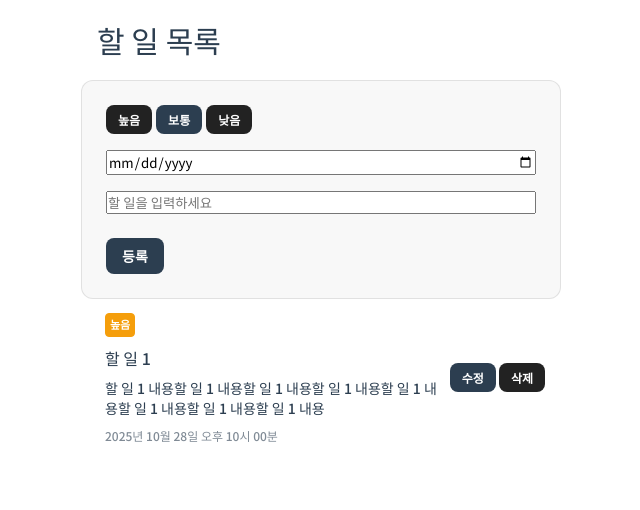
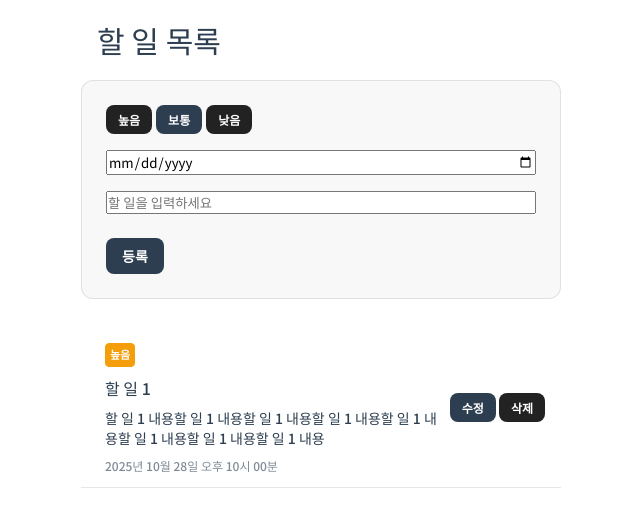
Before and after one commit to suinkimme/krafton-take-home-test, a Vue app: page / in a window 1280 px wide. Shown: the top 510 px of the page, without its empty margins (319-959 px from the left). Built offline with nearby package versions, Linux system fonts and the light colour scheme.

Commit message:
feat: Border 컴포넌트 제작

```diff
--- a/src/App.vue
+++ b/src/App.vue
@@ -11,6 +11,7 @@ import Spacing from './components/Spacing.vue'
 import Tab from './components/Tab.vue'
 import TabItem from './components/TabItem.vue'
 import Card from './components/Card.vue'
+import Border from './components/Border.vue'
 
 const priority = ref('medium')
 
@@ -37,6 +38,9 @@ const handlePriorityChange = (value: string) => {
       <Button>등록</Button>
     </template>
   </Card>
+
+  <Spacing :size="30" />
+
   <ListRow withPadding>
     <template #contents>
       <Badge status="warning" size="small">높음</Badge>
@@ -54,6 +58,7 @@ const handlePriorityChange = (value: string) => {
       </div>
     </template>
   </ListRow>
+  <Border />
 </template>
 
 <style scoped></style>
--- /dev/null
+++ b/src/components/Border.vue
@@ -0,0 +1,21 @@
+<script setup lang="ts">
+interface BorderProps {
+  height?: number
+}
+
+const props = withDefaults(defineProps<BorderProps>(), {
+  height: 1,
+})
+</script>
+
+<template>
+  <div class="border" :style="{ height: `${height}px` }" />
+</template>
+
+<style scoped>
+.border {
+  width: 100%;
+  background-color: var(--color-border);
+  flex-shrink: 0;
+}
+</style>
```
